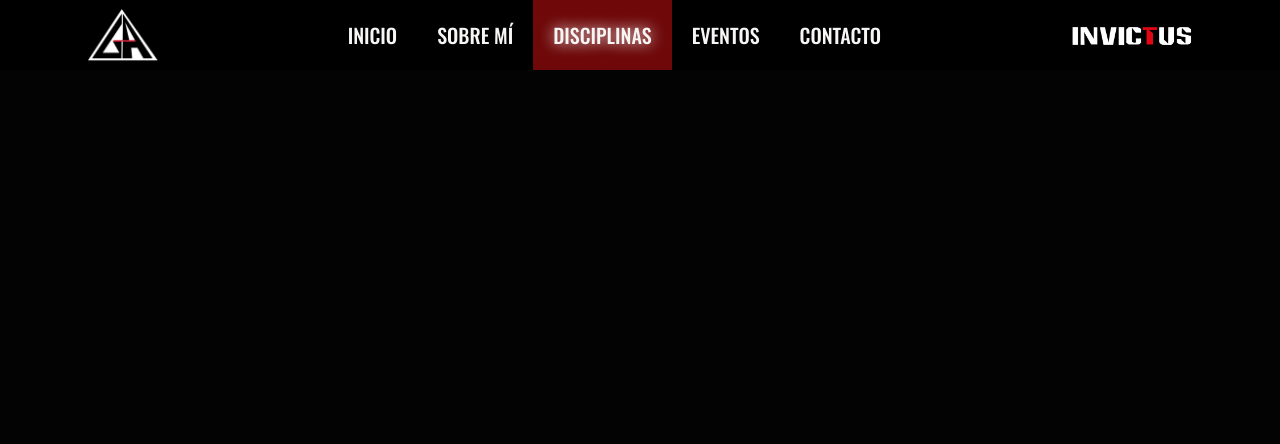
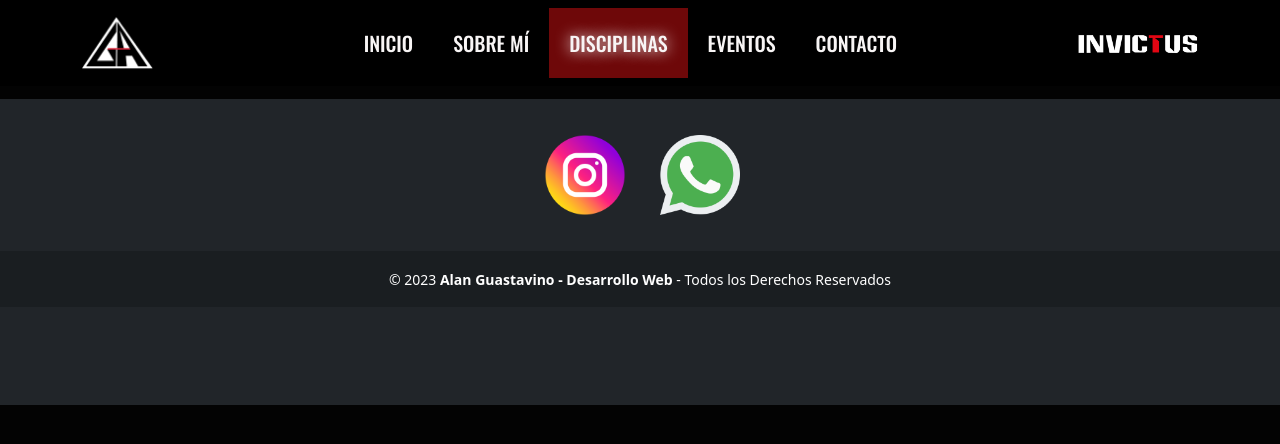
Before and after one commit to AlanGuastavino/PreEntrega2Guastavino, a plain HTML site: page pages/disciplinas.html in a window 1280 px wide. Drawn offline with nearby package versions, Linux system fonts and the light colour scheme; a web font is replaced by a local one.

Commit message:
footer y redes en todas las páginas

```diff
--- a/pages/disciplinas.html
+++ b/pages/disciplinas.html
@@ -10,7 +10,7 @@
         <link rel="preconnect" href="https://fonts.googleapis.com">
         <link rel="preconnect" href="https://fonts.gstatic.com" crossorigin>
         <link href="https://fonts.googleapis.com/css2?family=Alfa+Slab+One&family=Biryani:wght@600&family=Oswald:wght@500&display=swap" rel="stylesheet">
-
+        <link href="https://cdn.jsdelivr.net/npm/bootstrap@5.3.0/dist/css/bootstrap.min.css" rel="stylesheet" integrity="sha384-9ndCyUaIbzAi2FUVXJi0CjmCapSmO7SnpJef0486qhLnuZ2cdeRhO02iuK6FUUVM" crossorigin="anonymous">
         <link rel="stylesheet" href="../sass/main.css">
 
     </head>
@@ -32,9 +32,19 @@
 <main>
 
 </main>
-       <footer>
-
-       </footer>
+<footer class="bg-dark text-center text-white">
+    <div class="container p-4 pb-0">
+      <section class="mb-4">
+        <a class="btn col-2,5" href="https://www.instagram.com/almada.g/" role="button">
+        <img src="../images/instagram.png" class="instagram"></a>
+        <a class="btn col-2,5" href="https://wa.me/2216257976" role="button">
+        <img src="../images/whatsapp.png" class="whatsapp"></a></a>
+      </section>
+    </div>
+    <div class="text-center p-3" style="background-color: rgba(0, 0, 0, 0.2);">
+        <small>&copy; 2023 <b>Alan Guastavino - Desarrollo Web</b> - Todos los Derechos Reservados</small>
+    </div>
+  </footer>
     </div>
 </body>
 </html>
--- a/sass/_footer.scss
+++ b/sass/_footer.scss
@@ -1,4 +1,3 @@
-
- .footer{
+footer{
     grid-area: pie;
 }
--- a/sass/_imagenes.scss
+++ b/sass/_imagenes.scss
@@ -15,7 +15,15 @@
 }
 
 .bandera-arg{
-    width:5%;
+    width:90px;
     justify-self: center;
     align-self:center;
 }
+
+.instagram{
+    width: 90px;
+}
+
+.whatsapp{
+    width: 80px;
+}
--- a/sass/_layout.scss
+++ b/sass/_layout.scss
@@ -37,8 +37,7 @@ body {
        height: 100vh;
         grid-template-areas:
         "header header header header"
-        "main2 main2 main2 main2"
-        "pp pp pb pb"
+        "main3 main3 main3 main3"
         "pie pie pie pie";
         row-gap: 0px;
         grid-template-rows:0px auto auto auto auto auto auto;
@@ -53,8 +52,7 @@ body {
        height: 100vh;
         grid-template-areas:
         "header header header header"
-        "main2 main2 main2 main2"
-        "pp pp pb pb"
+        "main4 main4 main4 main4"
         "pie pie pie pie";
         row-gap: 0px;
         grid-template-rows:0px auto auto auto auto auto auto;
@@ -69,8 +67,7 @@ body {
        height: 100vh;
         grid-template-areas:
         "header header header header"
-        "main2 main2 main2 main2"
-        "pp pp pb pb"
+        "main5 main5 main5 main5"
         "pie pie pie pie";
         row-gap: 0px;
         grid-template-rows:0px auto auto auto auto auto auto;
```
Also changed, not shown: index.html (+17 -15 lines), pages/contacto.html (+14 -6 lines), pages/eventos.html (+15 -6 lines), pages/sobremi.html (+14 -4 lines), sass/main.css, 1 other file.
